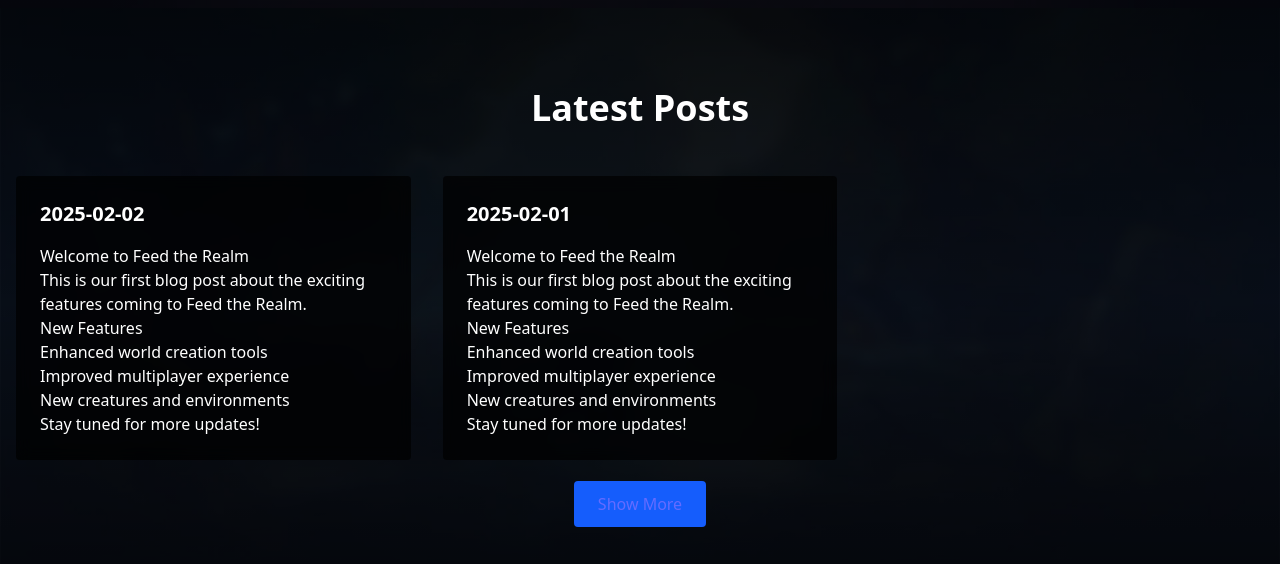
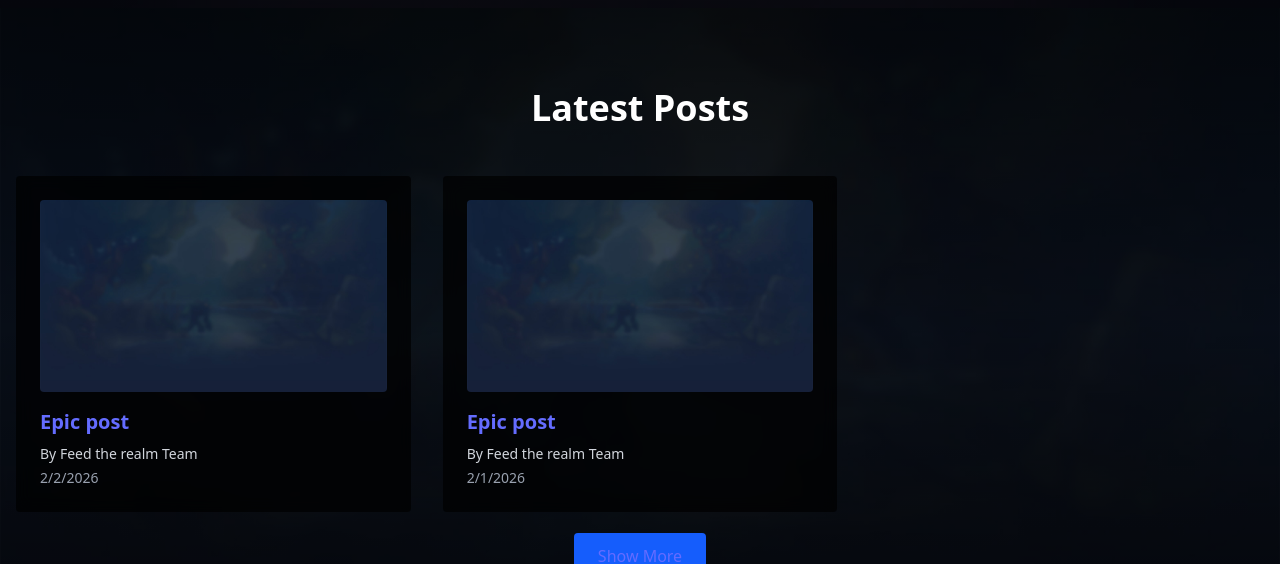
Before and after one commit to FeedTheRealm-org/landing-page, a React (Vite) app: page / in a window 1280 px wide. Shown: the part 864-1428 px from the top of the page. Built offline with nearby package versions, Linux system fonts and the light colour scheme.

Commit message:
feat: reusable post card

```diff
--- a/data/blog-page/2025-02-01/metadata.yaml
+++ b/data/blog-page/2026-02-01/metadata.yaml
@@ -1,4 +1,4 @@
 post:
   title: "Epic post"
-  date: 2025-02-01
+  date: 2026-02-01
   author: "Feed the realm Team"
--- a/data/blog-page/2025-02-02/metadata.yaml
+++ b/data/blog-page/2026-02-02/metadata.yaml
@@ -1,4 +1,4 @@
 post:
   title: "Epic post"
-  date: 2025-02-02
+  date: 2026-02-02
   author: "Feed the realm Team"
--- /dev/null
+++ b/src/components/PostCard.tsx
@@ -0,0 +1,34 @@
+import { Link } from 'react-router-dom';
+
+interface PostCardProps {
+  post: {
+    title: string;
+    date: string;
+    author: string;
+    folder: string;
+    thumbnail: string;
+  };
+  className?: string;
+}
+
+function PostCard({ post, className = '' }: PostCardProps) {
+  return (
+    <Link
+      to={`/blog/${post.folder.split('/').pop()}`}
+      className={`bg-black/70 backdrop-blur-sm p-6 rounded cursor-pointer hover:bg-black/80 transition-all duration-300 block ${className}`}
+    >
+      {post.thumbnail && (
+        <img
+          src={post.thumbnail}
+          alt={post.title}
+          className="w-full h-48 object-cover rounded mb-4"
+        />
+      )}
+      <h4 className="text-lg md:text-xl font-bold mb-2">{post.title}</h4>
+      <p className="text-sm text-gray-300 mb-1">By {post.author}</p>
+      <p className="text-sm text-gray-400">{new Date(post.date).toLocaleDateString()}</p>
+    </Link>
+  );
+}
+
+export default PostCard;
--- a/src/pages/Home.tsx
+++ b/src/pages/Home.tsx
@@ -1,7 +1,7 @@
 import { useState, useEffect } from 'react';
 import { Link } from 'react-router-dom';
-import ReactMarkdown from 'react-markdown';
 import yaml from 'js-yaml';
+import PostCard from '../components/PostCard';
 
 function Home() {
   const [posts, setPosts] = useState<any[]>([]);
@@ -13,16 +13,38 @@
   useEffect(() => {
     // Load posts
     const loadPosts = async () => {
-      const postModules = import.meta.glob('/data/blog-page/**/*.md', { query: '?raw', import: 'default' });
+      const postModules = import.meta.glob('/data/blog-page/**/metadata.yaml', { query: '?raw', import: 'default' });
       const postList = [];
+
       for (const path in postModules) {
-        const content = await postModules[path]();
-        const date = path.split('/')[3];
-        postList.push({ date, content, path });
+        const metadataContent = await postModules[path]();
+        const metadata = yaml.load(metadataContent as string) as { post: { title: string; date: string; author: string } };
+
+        // Get the post folder path
+        const postFolder = path.replace('/metadata.yaml', '');
+
+        // Load thumbnail
+        const thumbnailModules = import.meta.glob('/data/blog-page/**/imgs/thumbnail.jpg', { query: '?url', import: 'default' });
+        const thumbnailPath = `${postFolder}/imgs/thumbnail.jpg`;
+        let thumbnail = '';
+
+        for (const thumbPath in thumbnailModules) {
+          if (thumbPath === thumbnailPath) {
+            thumbnail = (await thumbnailModules[thumbPath]()) as string;
+            break;
+          }
+        }
+
+        postList.push({
+          ...metadata.post,
+          folder: postFolder,
+          thumbnail
+        });
       }
-      // Sort by date descending
+
+      // Sort by date descending and take latest 3
       postList.sort((a, b) => new Date(b.date).getTime() - new Date(a.date).getTime());
-      setPosts(postList.slice(0, 3)); // Latest 3
+      setPosts(postList.slice(0, 3));
     };
 
     // Load videos
@@ -92,10 +114,7 @@
           <h3 className="text-2xl md:text-4xl font-bold text-center mb-12 text-white">Latest Posts</h3>
           <div className="grid grid-cols-1 md:grid-cols-3 gap-8">
             {posts.map((post, index) => (
-              <div key={index} className="bg-black/70 backdrop-blur-sm p-6 rounded text-white">
-                <h4 className="text-lg md:text-xl font-bold mb-4">{post.date}</h4>
-                <ReactMarkdown>{post.content}</ReactMarkdown>
-              </div>
+              <PostCard key={index} post={post} />
             ))}
           </div>
           <div className="text-center mt-8">
```
Also changed, not shown: data/blog-page/2026-02-01/imgs/thumbnail.jpg (renamed from data/blog-page/2025-02-01/imgs/thumbnail.jpg), data/blog-page/2026-02-01/post.md (line endings or trailing spaces), data/blog-page/2026-02-02/imgs/thumbnail.jpg (renamed from data/blog-page/2025-02-02/imgs/thumbnail.jpg), data/blog-page/2026-02-02/post.md (line endings or trailing spaces).
